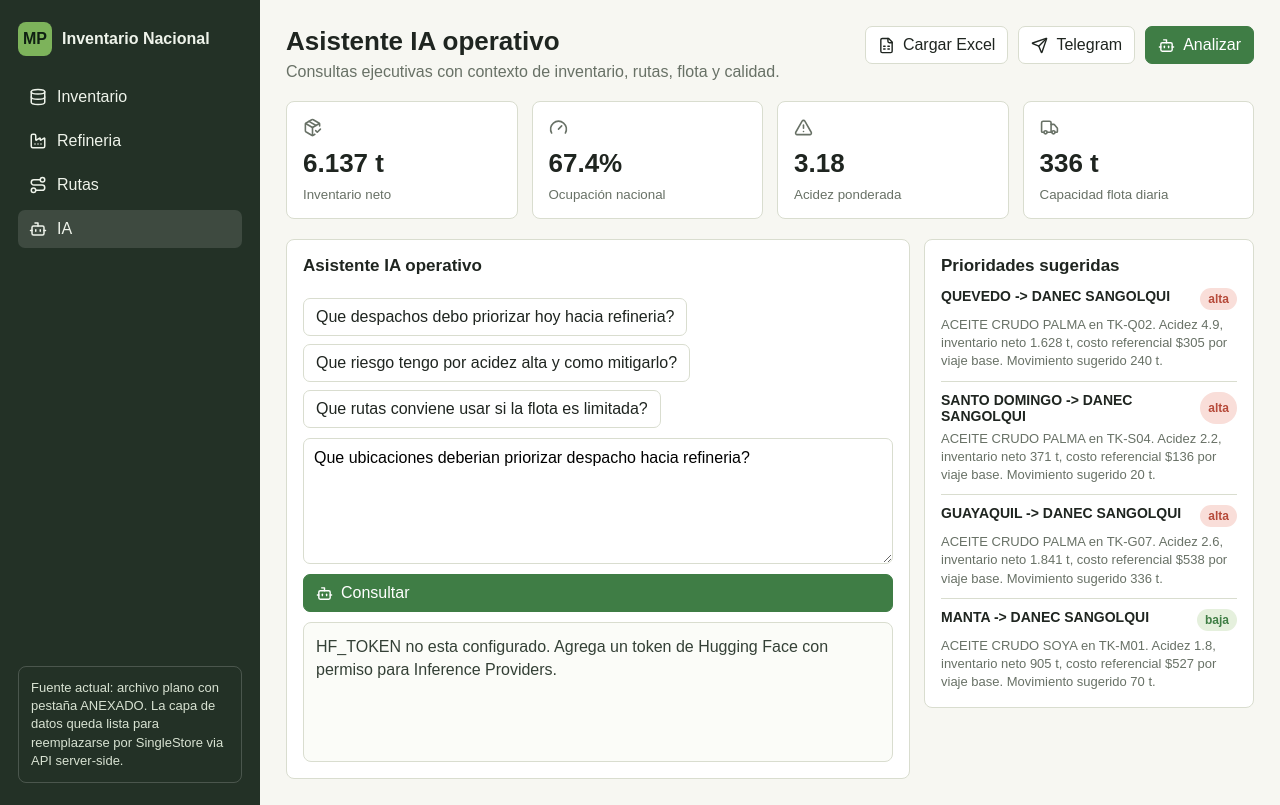
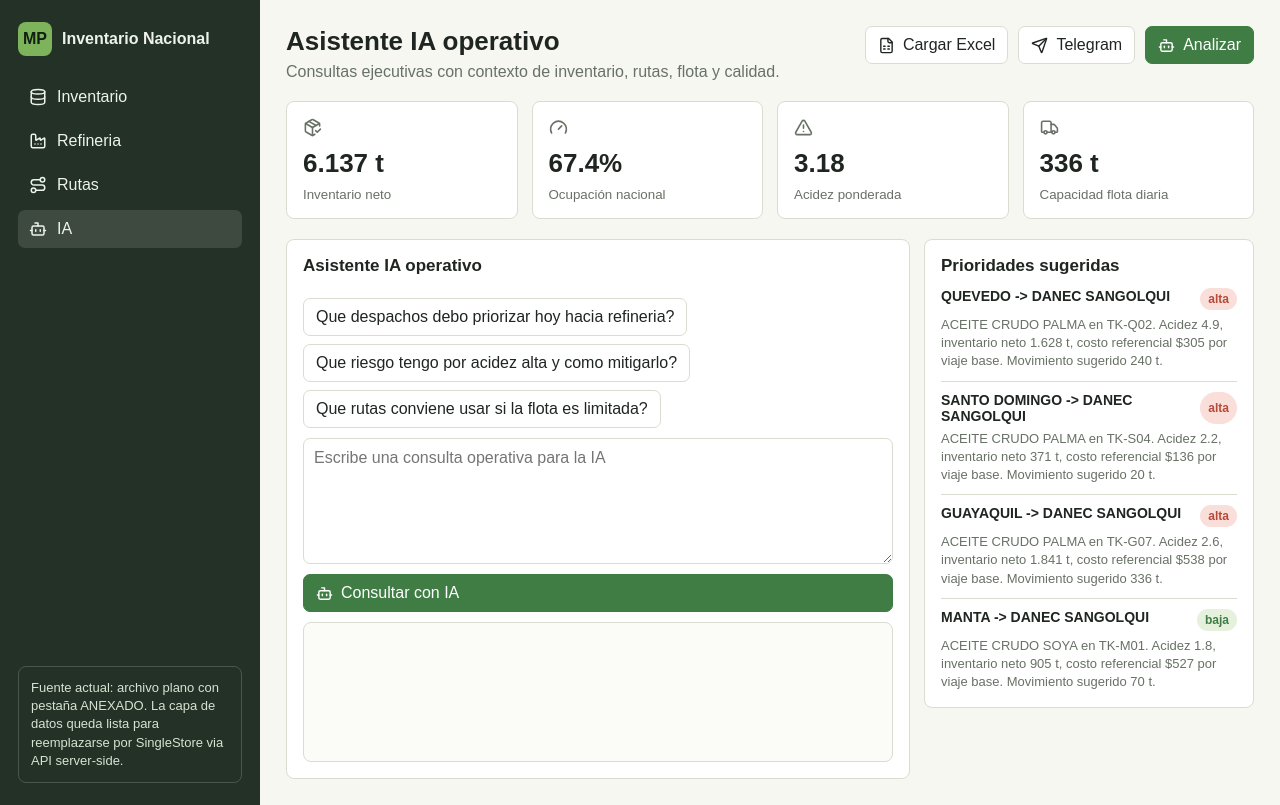
Before and after one commit to dmyandun/inventario-mp-app, a Next.js app: page / in a window 1280 px wide. Both pictures are taken after a click on the button "Analizar". Built offline with nearby package versions, Linux system fonts and the light colour scheme.

Commit message:
Refine AI panel interaction behavior

```diff
--- a/src/app/page.tsx
+++ b/src/app/page.tsx
@@ -32,7 +32,7 @@ export default function Home() {
   });
   const [view, setView] = useState<View>("inventario");
   const [product, setProduct] = useState("TODOS");
-  const [question, setQuestion] = useState("Que ubicaciones deberian priorizar despacho hacia refineria?");
+  const [question, setQuestion] = useState("");
   const [answer, setAnswer] = useState("");
   const [loadingAi, setLoadingAi] = useState(false);
 
@@ -56,8 +56,15 @@ export default function Home() {
   }
 
   async function askAi(customQuestion = question) {
+    const finalQuestion = customQuestion.trim();
+    if (!finalQuestion) {
+      setView("ia");
+      return;
+    }
+
     setLoadingAi(true);
-    setQuestion(customQuestion);
+    setQuestion(finalQuestion);
+    setAnswer("");
     const context = JSON.stringify(
       {
         kpis,
@@ -77,7 +84,7 @@ export default function Home() {
       const response = await fetch("/api/ai", {
         method: "POST",
         headers: { "Content-Type": "application/json" },
-        body: JSON.stringify({ question: customQuestion, context })
+        body: JSON.stringify({ question: finalQuestion, context })
       });
       const data = await response.json();
       setAnswer(data.answer);
@@ -141,7 +148,7 @@ export default function Home() {
             <button className="btn" onClick={notifyTelegram} title="Enviar alerta">
               <Send size={17} /> Telegram
             </button>
-            <button className="btn primary" onClick={() => askAi()} title="Consultar IA">
+            <button className="btn primary" onClick={() => setView("ia")} title="Abrir IA">
               <Bot size={17} /> Analizar
             </button>
           </div>
@@ -375,14 +382,18 @@ function AiView({
         <div className="section-title"><h3>Asistente IA operativo</h3></div>
         <div className="filters">
           {prompts.map((prompt) => (
-            <button className="btn" key={prompt} onClick={() => askAi(prompt)}>{prompt}</button>
+            <button className="btn" key={prompt} onClick={() => setQuestion(prompt)}>{prompt}</button>
           ))}
         </div>
-        <textarea value={question} onChange={(event) => setQuestion(event.target.value)} />
-        <button className="btn primary" onClick={() => askAi(question)} disabled={loadingAi}>
-          <Bot size={17} /> {loadingAi ? "Analizando" : "Consultar"}
+        <textarea
+          value={question}
+          onChange={(event) => setQuestion(event.target.value)}
+          placeholder="Escribe una consulta operativa para la IA"
+        />
+        <button className="btn primary" onClick={() => askAi(question)} disabled={loadingAi || !question.trim()}>
+          <Bot size={17} /> {loadingAi ? "Analizando" : "Consultar con IA"}
         </button>
-        <div className="answer">{answer || "La respuesta aparecerá aquí."}</div>
+        <div className="answer">{loadingAi ? "Analizando datos operativos..." : answer}</div>
       </div>
       <RecommendationsPanel recommendations={recommendations.slice(0, 5)} />
     </section>
```
